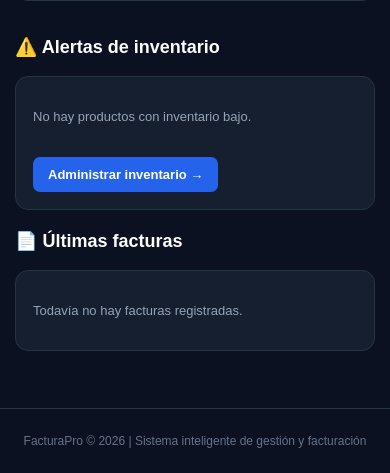
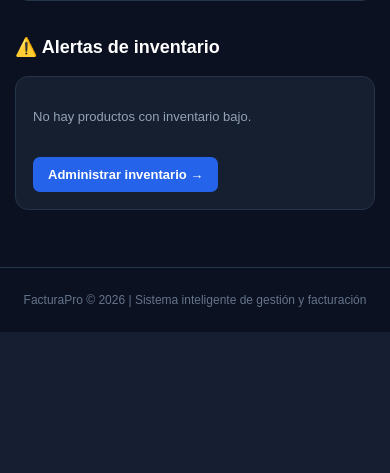
Before and after one commit to ca386658-ai/FacturaPro, a Flask app: page / in a window 390 px wide. Shown: the part 1946-2419 px from the top of the page. After the commit the page ends 2278 px from the top, so only its background shows below. Run offline with Flask 3, Linux system fonts and the light colour scheme; the visitor is signed in with stand-in values (Sample User, id 1); data that the repository does not hold is empty; parts of the project's set-up code (start-up, migrations or seed data) failed here and were passed over; some libraries are stand-ins or nearby versions.

```diff
--- a/templates/index.html
+++ b/templates/index.html
@@ -21,8 +21,6 @@
             color: #e5e7eb;
             min-height: 100vh;
         }
-
-        /* ESTRUCTURA PRINCIPAL */
 
         .layout {
             display: flex;
@@ -123,7 +121,7 @@
             margin-top: 18px;
         }
 
-        /* CONTENIDO */
+        /* CONTENIDO PRINCIPAL */
 
         .contenido-principal {
             flex: 1;
@@ -201,7 +199,7 @@
             line-height: 1.6;
         }
 
-        /* TITULOS */
+        /* SECCIONES */
 
         .titulo-seccion {
             font-size: 18px;
@@ -268,7 +266,7 @@
         .amarillo .numero { color: #fbbf24; }
         .morado .numero { color: #c084fc; }
 
-        /* GRAFICAS Y PANELES */
+        /* PANELES */
 
         .panel {
             background: #151f30;
@@ -283,13 +281,7 @@
             width: 100%;
         }
 
-        .dos-columnas {
-            display: grid;
-            grid-template-columns: 1.5fr 1fr;
-            gap: 20px;
-        }
-
-        /* ESTADOS DE FACTURAS */
+        /* ESTADOS */
 
         .estado {
             display: inline-block;
@@ -319,7 +311,7 @@
             color: #fca5a5;
         }
 
-        /* INVENTARIO Y FACTURAS */
+        /* INVENTARIO */
 
         .inventario-lista {
             display: flex;
@@ -361,8 +353,6 @@
             padding: 15px 0;
         }
 
-        /* BOTONES */
-
         .boton {
             display: inline-block;
             background: #2563eb;
@@ -376,14 +366,6 @@
 
         .boton:hover {
             background: #1d4ed8;
-        }
-
-        .boton-rojo {
-            background: #dc2626;
-        }
-
-        .boton-rojo:hover {
-            background: #b91c1c;
         }
 
         /* PIE DE PAGINA */
@@ -408,16 +390,11 @@
             .contenedor {
                 padding: 0 20px;
             }
-
-            .dos-columnas {
-                grid-template-columns: 1fr;
-            }
         }
 
         /* CELULARES */
 
         @media(max-width: 650px) {
-
             .layout {
                 flex-direction: column;
             }
@@ -615,6 +592,7 @@
             <!-- BIENVENIDA -->
 
             <section class="bienvenida">
+
                 <span class="etiqueta">DASHBOARD INTELIGENTE</span>
 
                 <h2>Bienvenido a FacturaPro</h2>
@@ -623,6 +601,7 @@
                     Controla las ventas, los cobros, las cuentas pendientes
                     y el inventario de tu negocio desde un solo lugar.
                 </p>
+
             </section>
 
             <!-- RESUMEN DEL NEGOCIO -->
@@ -716,9 +695,10 @@
                     </div>
 
                 </div>
+
             </section>
 
-            <!-- GRÁFICA -->
+            <!-- GRAFICA DE VENTAS -->
 
             <section class="seccion">
 
@@ -736,13 +716,10 @@
 
             </section>
 
-            <!-- INVENTARIO Y FACTURAS -->
+            <!-- ALERTAS DE INVENTARIO: SE CONSERVA -->
 
             <section class="seccion">
 
-                <div class="dos-columnas">
-
-                    <div>
                 <h2 class="titulo-seccion">
                     ⚠️ Alertas de inventario
                 </h2>
@@ -756,8 +733,10 @@
                             {% for producto in productos_bajo_stock %}
 
                                 <div class="inventario-item">
+
                                     <div>
                                         <strong>{{ producto.nombre }}</strong>
+
                                         <small>
                                             Código: {{ producto.codigo }}
                                         </small>
@@ -766,6 +745,7 @@
                                     <span class="stock-numero">
                                         {{ producto.stock }} unidades
                                     </span>
+
                                 </div>
 
                             {% endfor %}
@@ -787,74 +767,6 @@
                     </a>
 
                 </div>
-                    </div>
-
-                    <div>
-                        <h2 class="titulo-seccion">
-                            📄 Últimas facturas
-                        </h2>
-
-                        <div class="panel">
-
-                            {% if ultimas_facturas %}
-
-                                <div class="inventario-lista">
-
-                                    {% for factura in ultimas_facturas %}
-
-                                        <div class="inventario-item">
-                                            <div>
-                                                <strong>{{ factura.numero }}</strong>
-
-                                                <small>
-                                                    {{ factura.fecha.strftime('%d/%m/%Y') }}
-                                                </small>
-
-                                                <small>
-                                                    RD$ {{ "{:,.2f}".format(factura.total|float) }}
-                                                </small>
-                                            </div>
-
-                                            {% if factura.estado == 'anulada' %}
-                                                <span class="estado anulada">
-                                                    Anulada
-                                                </span>
-                                            {% elif factura.estado_pago == 'pagada' %}
-                                                <span class="estado pagada">
-                                                    Pagada
-                                                </span>
-                                            {% elif factura.estado_pago == 'parcial' %}
-                                                <span class="estado parcial">
-                                                    Parcial
-                                                </span>
-                                            {% else %}
-                                                <span class="estado pendiente">
-                                                    Pendiente
-                                                </span>
-                                            {% endif %}
-                                        </div>
-
-                                        <a href="{{ url_for('ver_factura', id=factura.id) }}"
-                                           class="boton">
-                                            Consultar factura →
-                                        </a>
-
-                                    {% endfor %}
-
-                                </div>
-
-                            {% else %}
-
-                                <p class="sin-datos">
-                                    Todavía no hay facturas registradas.
-                                </p>
-
-                            {% endif %}
-
-                        </div>
-                    </div>
-
-                </div>
 
             </section>
 
@@ -868,74 +780,99 @@
 
 </div>
 
+<!-- GRAFICA -->
+
 <script>
+
     const etiquetas = {{ ventas_labels_json | safe }};
     const valores = {{ ventas_datos_json | safe }};
 
     const contexto = document.getElementById("graficaVentas");
 
     new Chart(contexto, {
+
         type: "line",
 
         data: {
             labels: etiquetas,
 
             datasets: [{
+
                 label: "Ventas en RD$",
+
                 data: valores,
 
                 borderColor: "#3b82f6",
+
                 backgroundColor: "rgba(59,130,246,0.15)",
 
                 borderWidth: 3,
+
                 fill: true,
+
                 tension: 0.35,
 
                 pointRadius: 5,
+
                 pointHoverRadius: 7
+
             }]
         },
 
         options: {
+
             responsive: true,
+
             maintainAspectRatio: false,
 
             plugins: {
+
                 legend: {
                     labels: {
                         color: "#cbd5e1"
                     }
                 }
+
             },
 
             scales: {
+
                 x: {
                     ticks: {
                         color: "#94a3b8"
                     },
+
                     grid: {
                         color: "#263449"
                     }
                 },
 
                 y: {
+
                     beginAtZero: true,
 
                     ticks: {
+
                         color: "#94a3b8",
 
                         callback: function(valor) {
                             return "RD$ " + valor.toLocaleString("es-DO");
                         }
+
                     },
 
                     grid: {
                         color: "#263449"
                     }
+
                 }
+
             }
+
         }
+
     });
+
 </script>
 
 </body>
```
Lines whose indentation alone changed are shown as unchanged.
